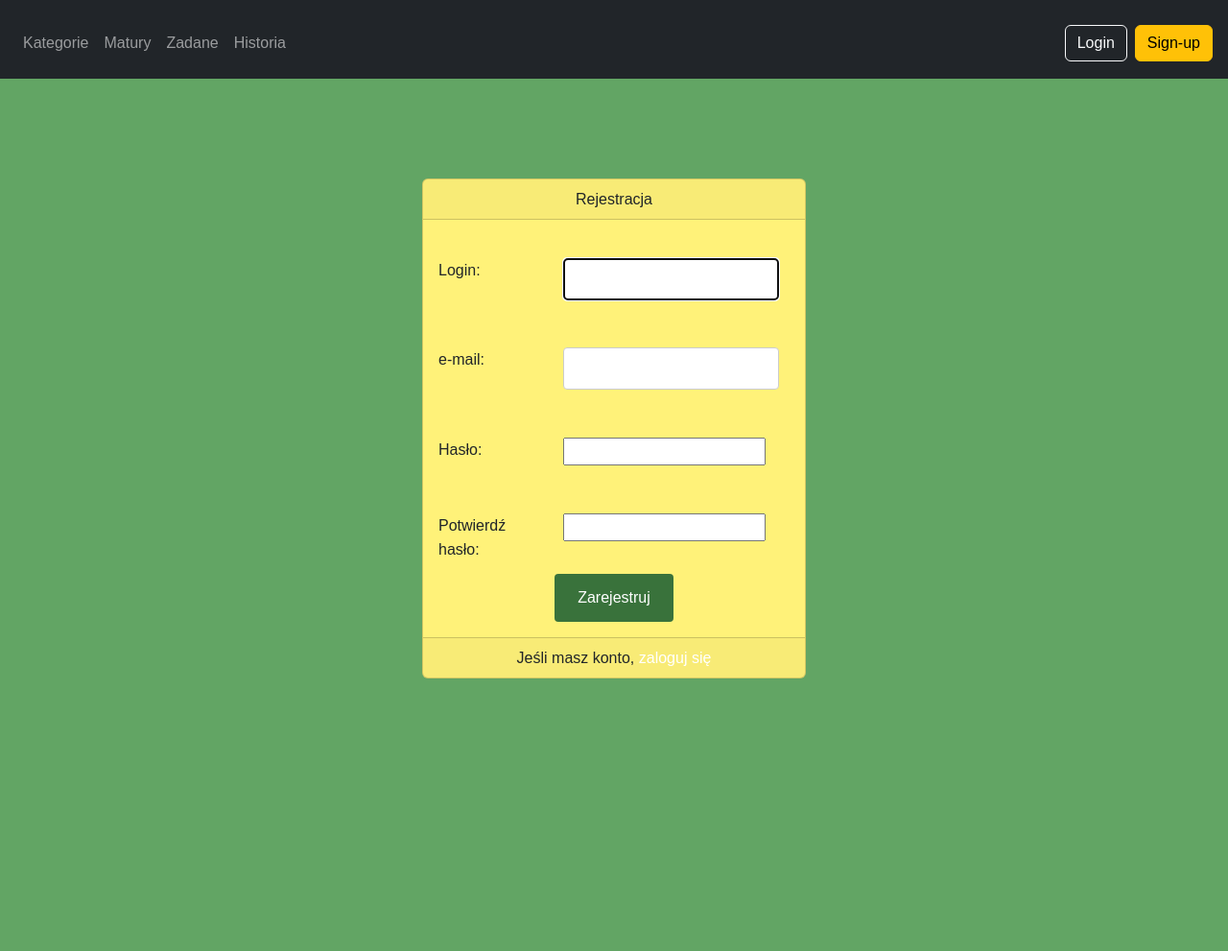
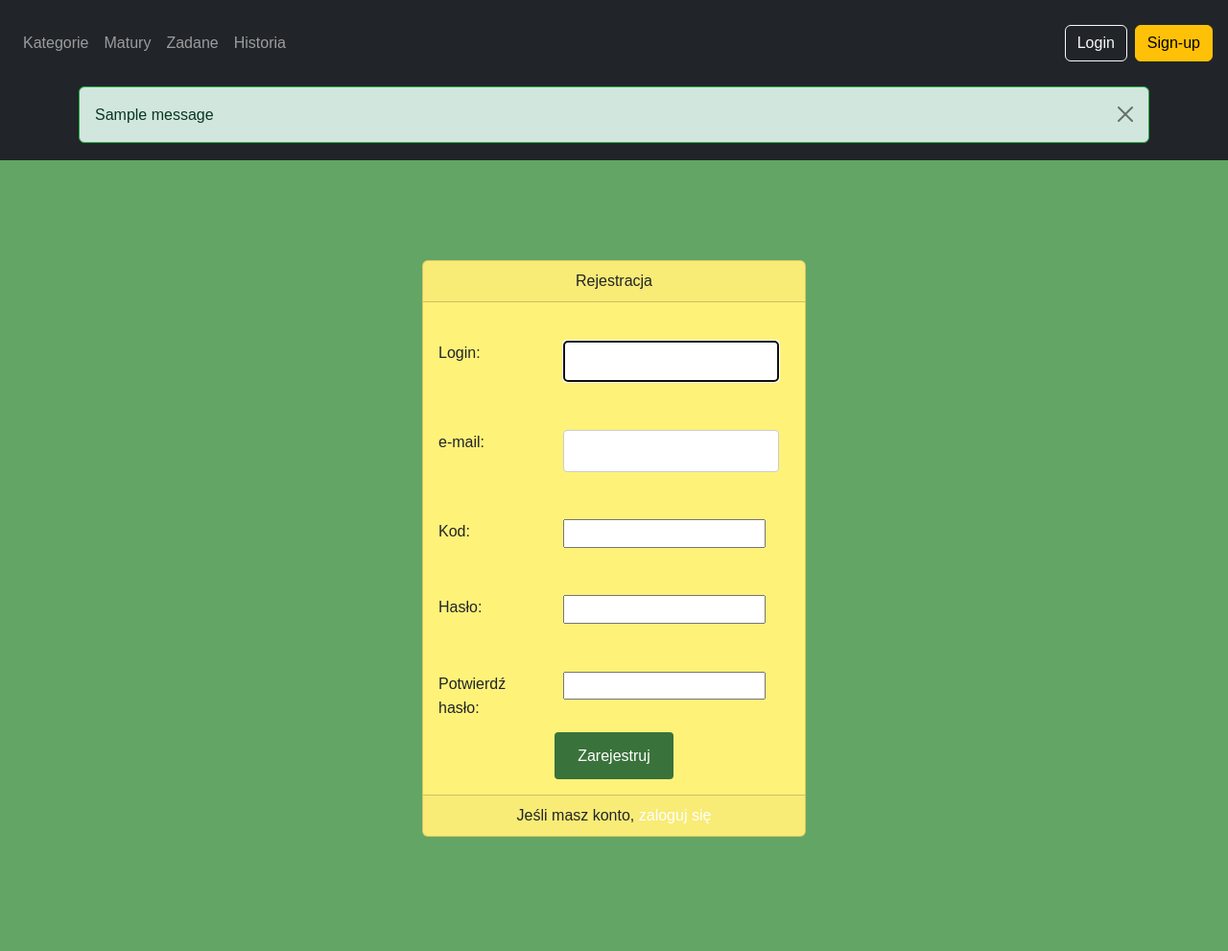
Before and after one commit to RomanAdamczyk/korepetycje-django-zwyk-e, a Django app: page /matematyka/register/ in a window 1280 px wide. Shown: the whole page at 96% size. Before the commit the page ends 707 px from the top, so only its background shows below. Run offline with Django 5.2, Linux system fonts and the light colour scheme; tables that the repository leaves empty hold one stand-in row (values such as "Sample post"); one stand-in notice (Sample message) is shown; some libraries are stand-ins or nearby versions.

Commit message:
messages in registration, shared template fixes

```diff
--- a/matematyka/forms.py
+++ b/matematyka/forms.py
@@ -9,7 +9,8 @@ class LoginForm(forms.Form):
 
 class RegisterForm(UserCreationForm):
     usable_password = None
+    code = forms.CharField(label='Kod zaproszeniowy', required=True, widget=forms.PasswordInput)
 
     class Meta:
         model=User
-        fields = ['username','email','password1','password2']
+        fields = ['username','email','password1','password2','code']
--- a/matematyka/static/matematyka/css/style.css
+++ b/matematyka/static/matematyka/css/style.css
@@ -298,3 +298,22 @@ a:hover {
     background-color: transparent !important;
     /* Brak inner yellow */
 }
+
+.messages {
+    list-style: none;
+    margin: 10px 0;
+    padding: 0;
+}
+.messages li {
+    margin-bottom: 5px;
+    padding: 10px;
+    border-radius: 5px;
+}
+.messages .success { background-color: #d4edda; color: #155724; }
+.messages .error { background-color: #f8d7da; color: #721c24; }
+
+.alert {
+    margin-bottom: 10px;
+}
+.alert-success { border-color: #28a745; }
+.alert-danger { border-color: #dc3545; }
--- a/matematyka/templates/base.html
+++ b/matematyka/templates/base.html
@@ -22,6 +22,7 @@
     <script src="https://cdn.jsdelivr.net/npm/mathjax@3/es5/tex-mml-chtml.js" async></script>
 
     <link rel="stylesheet" href="{% static 'matematyka/css/style.css' %}">
+
 
 </head>
 
@@ -65,6 +66,18 @@
                 </div>
             </div>
         </nav>
+
+        {% if messages %}
+        <div class="container mt-3">
+            {% for message in messages %}
+            <div class="alert alert-{{ message.tags }} alert-dismissible fade show" role="alert">
+                {{ message }}
+                <button type="button" class="btn-close" data-bs-dismiss="alert" aria-label="Zamknij"></button>
+            </div>
+            {% endfor %}
+        </div>
+        {% endif %}
+
     </header>
 
     <section class="container-fluid">
@@ -100,6 +113,7 @@
             }
         });
     </script>
+
 </body>
 
 </html>
--- a/matematyka/templates/matematyka/register.html
+++ b/matematyka/templates/matematyka/register.html
@@ -35,6 +35,11 @@
 				</div>
 				<br>
 				<div class="row">
+					<div class="col-4">Kod:</div>
+					<div class="col-8"> {{ form.code }}</div>
+				</div>
+				<br>
+				<div class="row">
 					<div class="col-4">Hasło:</div>
 					<div class="col-8"> {{ form.password1 }}</div>
 				</div>
--- a/matematyka/views.py
+++ b/matematyka/views.py
@@ -3,10 +3,12 @@ from django.views import generic
 from django.template import Template, Context
 from django.contrib.auth import login
 from django.contrib.auth.models import Group
+from django.contrib import messages
 from django.utils import timezone
 from sympy import sympify, N, Symbol
 from collections import defaultdict
 from django.db.models import Count, OuterRef, Prefetch, When, Case, Value
+from django.conf import settings
 
 from .models import Category, Issue, Task, UsedVariable, AnswerOption, AdditionalVariable, Variable, UserAnswer, Solution, AssignedTask
 from .forms import RegisterForm
@@ -52,11 +54,18 @@ class RegisterView(generic.CreateView):
     template_name = 'matematyka/register.html'
 
     def form_valid(self, form):
+        if form.cleaned_data.get('code') != settings.INVITE_CODE:
+            form.add_error('code', 'Nieprawidłowy kod zaproszeniowy.')
+            return self.form_invalid(form)
+
         user = form.save()
+        messages.success(self.request, 'Rejestracja udana! Czekaj na aktywację konta przez administratora')
+        user.is_active = False
+        user.save(update_fields=['is_active'])
         default_group, created = Group.objects.get_or_create(name='Uzytkownicy')
         user.groups.add(default_group)
-        if user:
-            login(self.request, user)
+        # if user:
+        #     login(self.request, user)
 
         return redirect('category_list')
 
--- a/nauka_django/settings.py
+++ b/nauka_django/settings.py
@@ -24,6 +24,8 @@ BASE_DIR = Path(__file__).resolve().parent.parent
 
 # SECURITY WARNING: keep the secret key used in production secret!
 SECRET_KEY = os.environ.get('SECRET_KEY')
+
+INVITE_CODE = os.getenv('INVITE_CODE', 'default_dev_kod')
 
 # SECURITY WARNING: don't run with debug turned on in production!
 DEBUG = True
```
Also changed, not shown: db.sqlite3.
